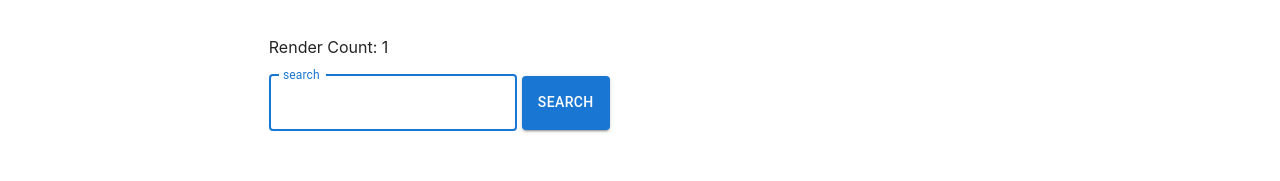
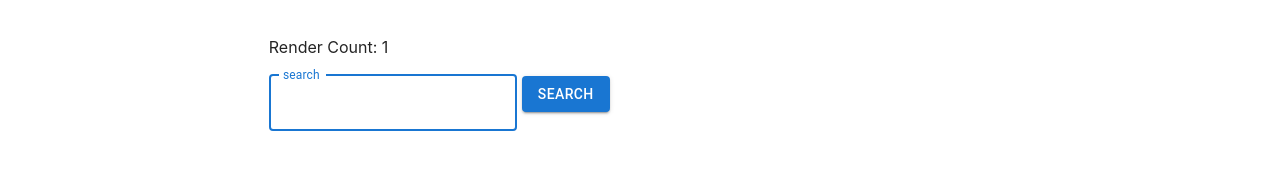
Before and after one commit to ShireenAtarod/newsBas, a React (Vite) app: page / in a window 1280 px wide. Shown: the part 183-364 px from the top of the page. Built offline with nearby package versions, Linux system fonts and the light colour scheme; no server answers.

Commit message:
feature: search bar

```diff
--- a/src/Sections/main.jsx
+++ b/src/Sections/main.jsx
@@ -11,6 +11,7 @@ export default function Main() {
     const renderCount = useRef(0);
     const [newsList, setNewsList] = useState(null);
     const [tabValue, setTabValue] = useState(0);
+    const [searchValue, setSearchValue] = useState('');
     const [reload, setReload] = useState(true);
     const [pageCount, setPageCount] = useState(0);
     const [currentPage, setCurrentPage] = useState(1)
@@ -30,6 +31,21 @@ export default function Main() {
         getNews();
     }
 
+    const handleOnSearchKeyUp = (event) => {
+        if (searchRef.current.value.length > 1){
+            setSearchValue(searchRef.current.value)
+        }
+        else {
+            setSearchValue('')
+        }
+    }
+
+    const handleOnSearchClick = (event) => {
+        event.preventDefault();
+        setReload(!reload)
+        console.log(searchRef.current.value)
+    }
+
     const getNews = useCallback(async () => {
         try{
             axios.defaults.params['limit'] = 26;
@@ -40,9 +56,9 @@ export default function Main() {
             const pagination = response.data.pagination
             setPageCount(Math.ceil(pagination.total / pagination.limit));
         } catch(error){
-            if (error.response.status === 403) {
-                window.location.replace("/error")
-            }
+            // if (error.response.status === 403) {
+            //     window.location.replace("/error")
+            // }
         }
     })
 
@@ -58,8 +74,10 @@ export default function Main() {
         <>
             <p style={{display: 'flex', left: '0', marginTop: '8vh'}}>Render Count: {renderCount.current}</p>
             <Box sx={{display: 'flex'}}>
-                <TextField label="search" variant="outlined" inputRef={searchRef} sx={{float: 'left'}} />
-                <Button variant="contained" sx={{float: 'left', margin: '1px 5px'}} onClick={()=>setReload(!reload)}>Search</Button>
+                <form onSubmit={handleOnSearchClick} >
+                    <TextField label="search" variant="outlined" inputRef={searchRef} sx={{float: 'left'}} onKeyUp={handleOnSearchKeyUp} />
+                    <Button type="submit" variant="contained" sx={{float: 'left', margin: '1px 5px'}} >Search</Button>
+                </form>
             </Box>
             <Tabs value={tabValue} onChange={handleTabChange} sx={{marginTop: "10vh"}}>
                 {categories.map((category) => {
@@ -69,7 +87,7 @@ export default function Main() {
                 })}
             </Tabs>
             <Grid container spacing={3} sx={{marginTop: "3vh"}}>
-                {newsList ? newsList.map((news, index) => {
+                {newsList ? newsList.filter((n) => {return n.title.toLowerCase().match(searchValue)}).map((news, index) => {
                     return(
                         <Grid item xs={(index === 0 && 8) || 4}>
                             <NewsCard data={news}/>
```
Also changed, not shown: 1 other file (tests, documents, lock files or other folders).
